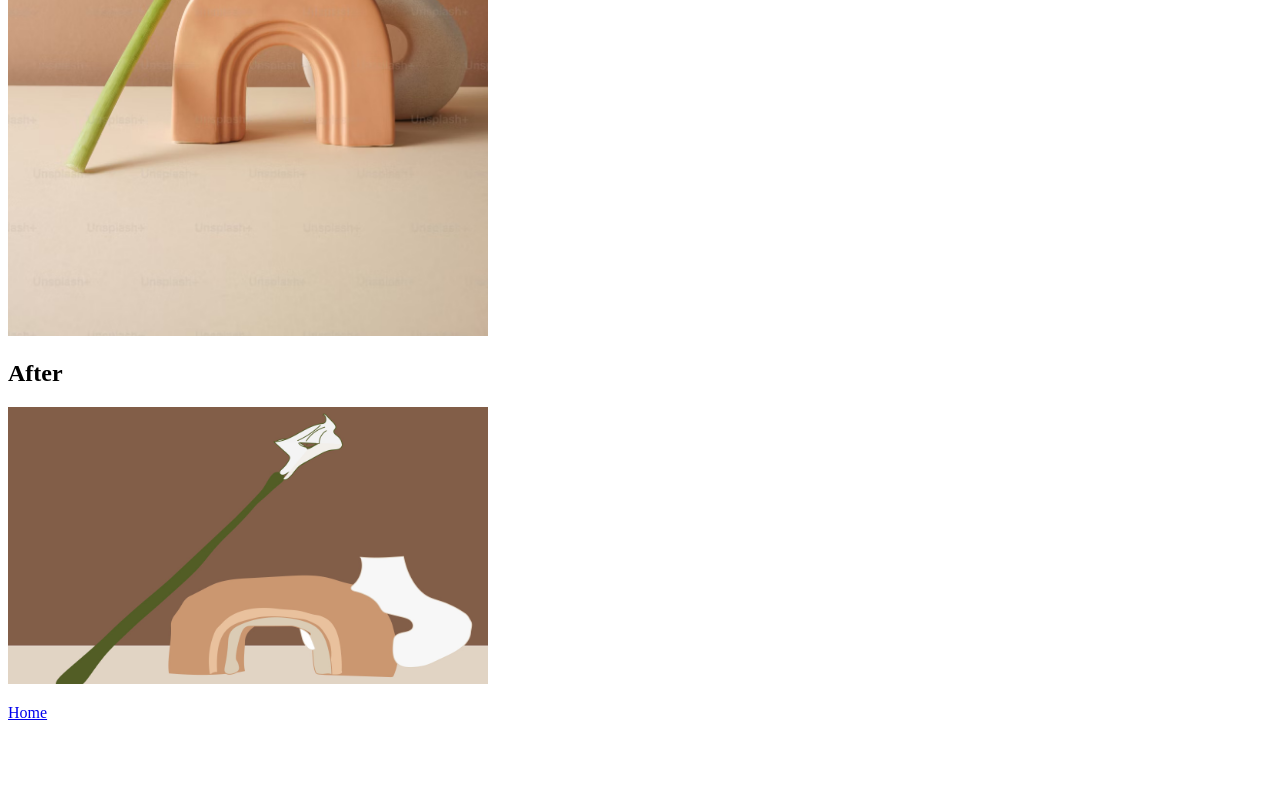
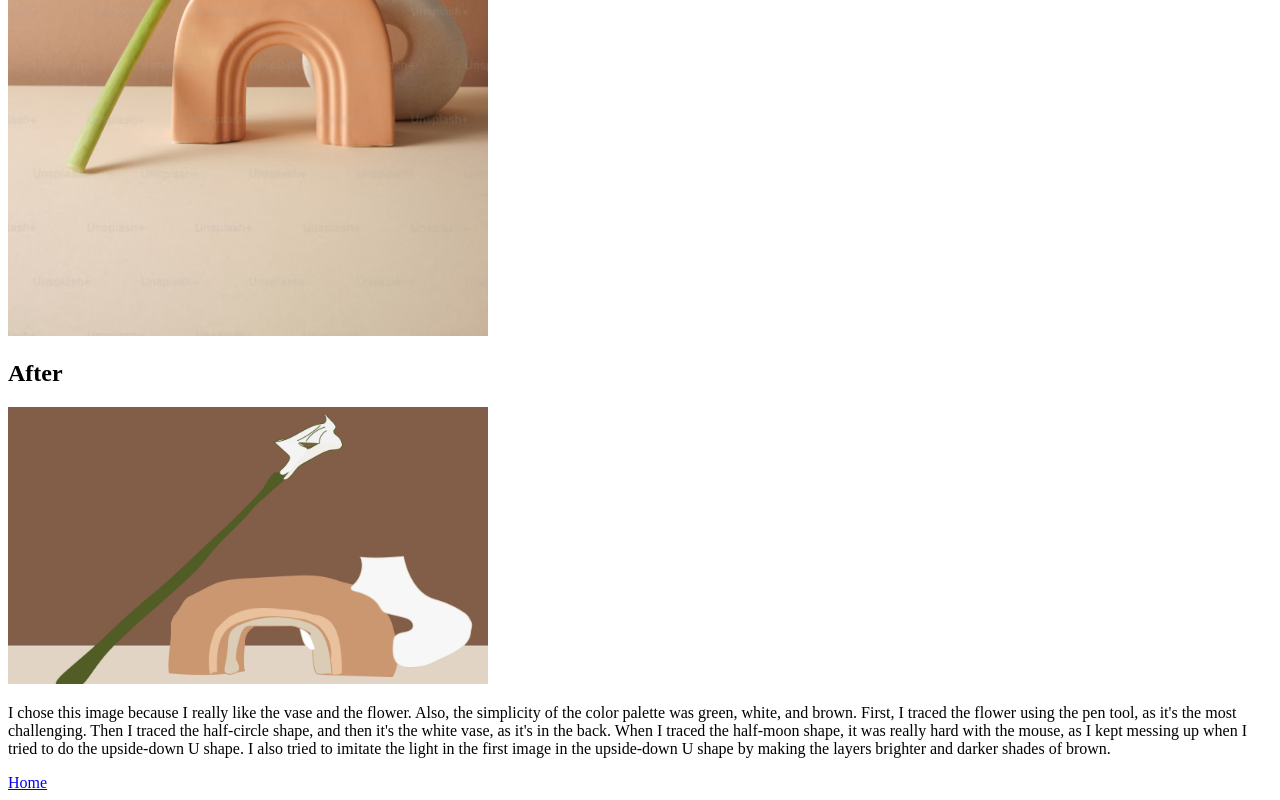
Before and after one commit to SuqiYa/siqiywebsite, a plain HTML site: page Homework 7.html in a window 1280 px wide. Shown: the part 511-1311 px from the top of the page. Before the commit the page ends 1241 px from the top, so only its background shows below. Drawn offline with Linux system fonts and the light colour scheme.

Commit message:
Update Homework 7.html

```diff
--- a/Homework 7.html
+++ b/Homework 7.html
@@ -17,7 +17,8 @@
 <h2>After</h2>
 <img src="h7\drawing.1.jpg" width="480px">
 
-<p></p>
+<p>I chose this image because I really like the vase and the flower. Also, the simplicity of the color palette was green, white, and brown. First, I traced the flower using the pen tool, as it's the most challenging. Then I traced the half-circle shape, and then it's the white vase, as it's in the back. When I traced the half-moon shape, it was really hard with the mouse, as I kept messing up when I tried to do the upside-down U shape. I also tried to imitate the light in the first image in the upside-down U shape by making the layers brighter and darker shades of brown.
+</p>
 
 <a href="index.html">Home</a>
 
```
